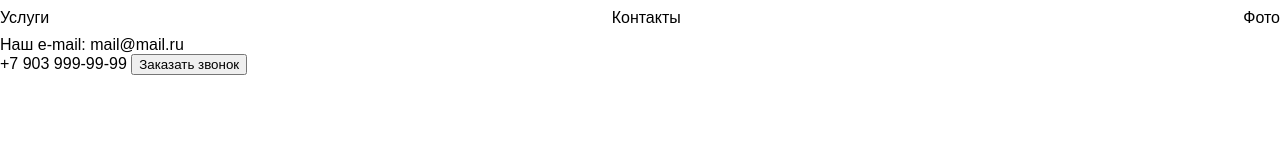
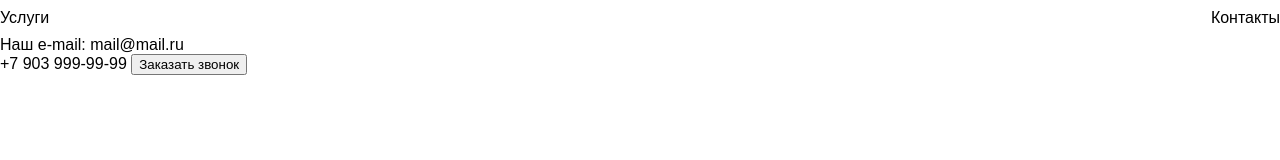
Before and after one commit to EkaterinaDi/ddt, a plain HTML site: page index.html in a window 1280 px wide. Drawn offline with Linux system fonts and the light colour scheme.

```diff
--- a/index.html
+++ b/index.html
@@ -13,7 +13,6 @@
         <nav>
             <a href="#services">Услуги</a>
             <a href="#contacts">Контакты</a>
-            <a href="#contacts">Фото</a>
         </nav>
         <div>
             Наш e-mail: <a href="mailto:mail@mail.ru">mail@mail.ru</a>
```
